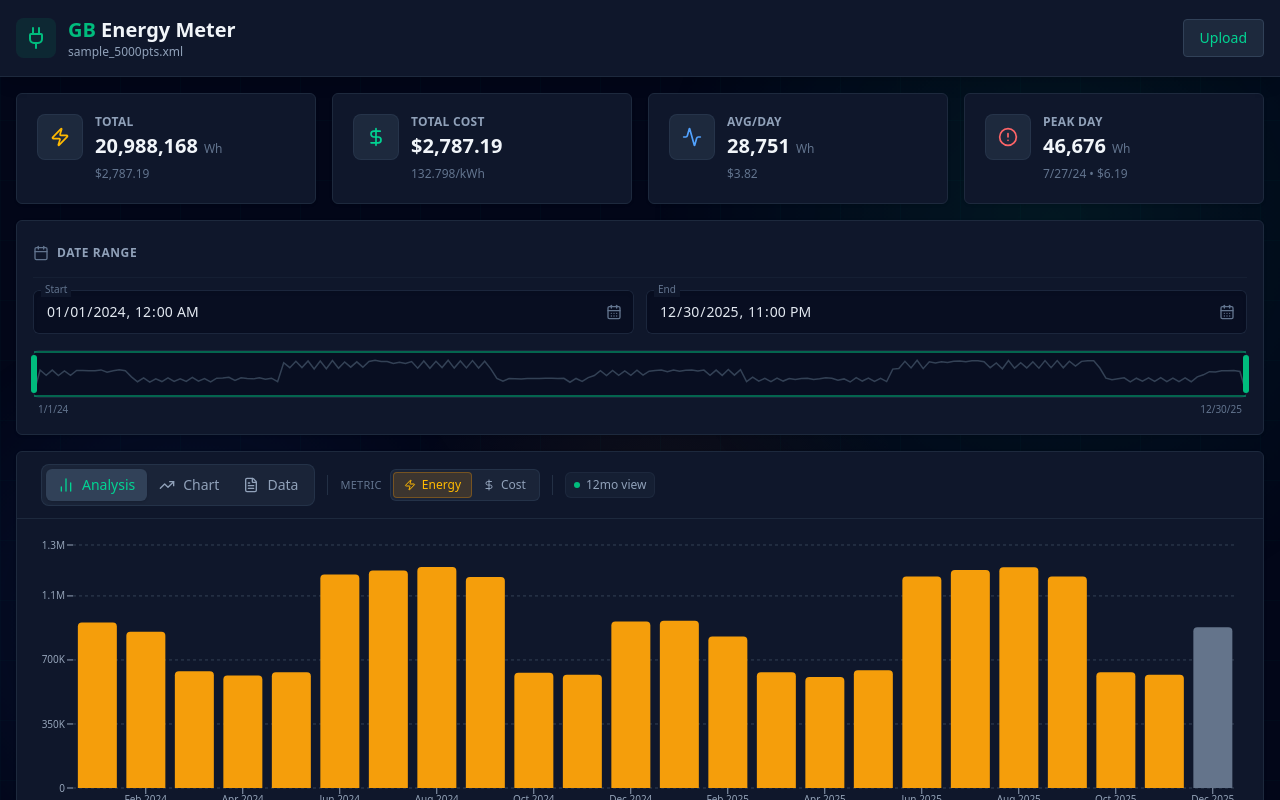
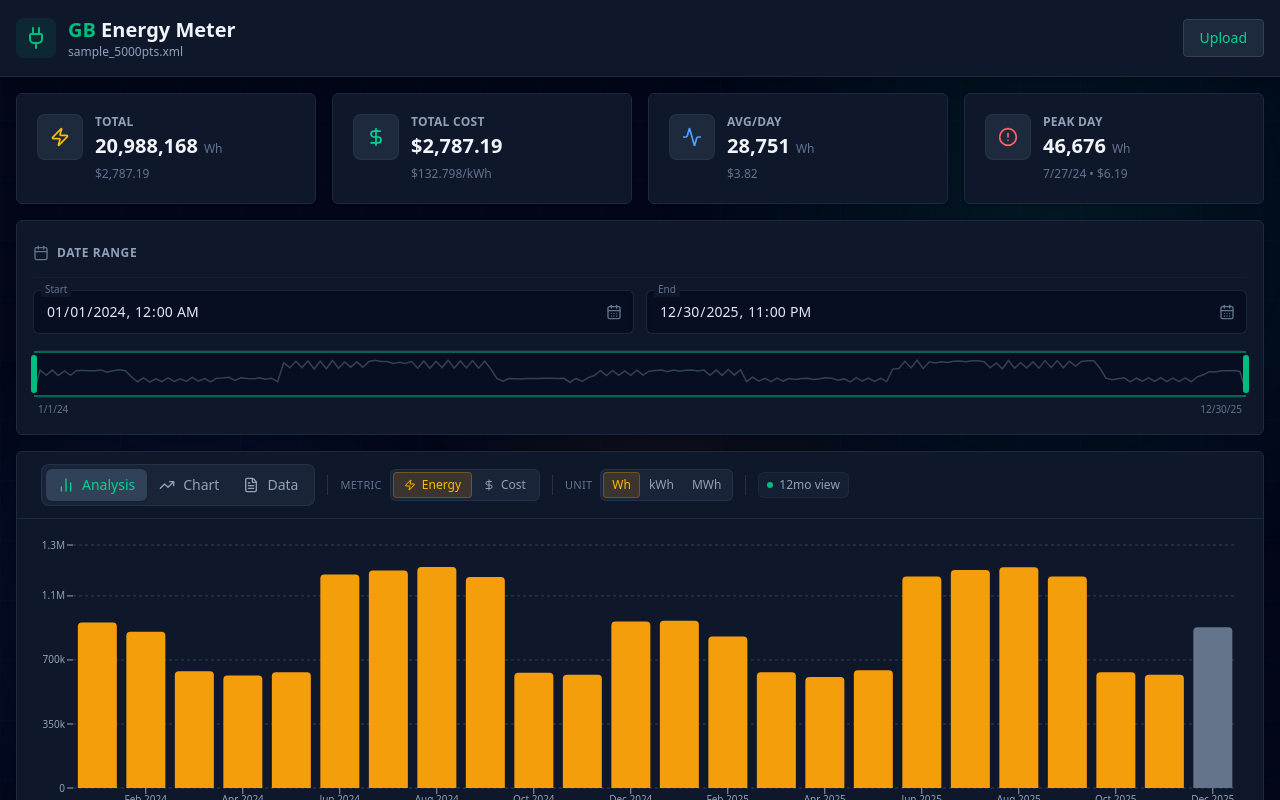
Before and after one commit to jekrch/energy-meter, a React (Vite) app: page / in a window 1280 px wide. Both pictures are taken after a click on the button "Load Demo (5,000 pts)". Shown: the top 800 px of the page. Built offline with nearby package versions, Linux system fonts and the light colour scheme.

Commit message:
unit selection

```diff
--- a/src/App.tsx
+++ b/src/App.tsx
@@ -6,6 +6,7 @@ import { type DataPoint, type TimeRange, type MetricMode, RESOLUTIONS } from './
 import { formatCost, toDollars } from './utils/formatters';
 import { formatShortDate, parseDateTimeLocal } from './utils/formatters';
 import { processDataAsync, parseGreenButtonXML, generateSampleData, downsampleLTTB, createBrushData } from './utils/dataUtils';
+import { type EnergyUnit, ENERGY_UNITS, formatEnergyValue, suggestUnit } from './utils/energyUnits';
 
 // Hooks
 import { useAnalysis } from './hooks/useAnalysis';
@@ -52,6 +53,7 @@ export default function App() {
   const processingRef = useRef(0);
 
   const [brushData, setBrushData] = useState<BrushDataPoint[]>([]);
+  const [energyUnit, setEnergyUnit] = useState<EnergyUnit>('Wh');
 
 
   // --- Effects & Data Logic ---
@@ -118,6 +120,13 @@ export default function App() {
     return new Date(chartData[0].timestamp * 1000).toDateString() !== new Date(chartData[chartData.length - 1].timestamp * 1000).toDateString();
   }, [chartData]);
 
+  useEffect(() => {
+    if (rawData && rawData.length > 0) {
+      const maxVal = Math.max(...rawData.map(d => d.value));
+      setEnergyUnit(suggestUnit(maxVal));
+    }
+  }, [rawData]);
+
   const stats = useMemo(() => {
     if (!viewData.length) return null;
 
@@ -161,17 +170,18 @@ export default function App() {
     const avgDailyCost = numDays > 0 ? Math.round(totalCost / numDays) : 0;
 
     return {
-      total: totalValue.toLocaleString(),
+      total: formatEnergyValue(totalValue, energyUnit),
       totalCost: formatCost(totalCost),
-      average: avgDailyValue.toLocaleString(),
+      average: formatEnergyValue(avgDailyValue, energyUnit),
       avgCost: formatCost(avgDailyCost),
-      peak: peakDay.value.toLocaleString(),
+      peak: formatEnergyValue(peakDay.value, energyUnit),
       peakCost: formatCost(peakDay.cost),
       peakDate: formatShortDate(peakDay.date),
       readings: viewData.length,
       numDays,
       range: `${formatShortDate(new Date(viewData[0].timestamp * 1000))} – ${formatShortDate(new Date(viewData[viewData.length - 1].timestamp * 1000))}`,
-      effectiveRate: `${effectiveRate.toFixed(3)}/kWh`
+      effectiveRate: `$${effectiveRate.toFixed(3)}/kWh`,
+      unit: energyUnit,
     };
   }, [viewData]);
 
@@ -294,10 +304,35 @@ export default function App() {
               <div className="space-y-4">
                 {/* Top Stats Cards */}
                 <div className="grid grid-cols-2 lg:grid-cols-4 gap-4">
-                <StatCard icon={<Zap className="w-5 h-5 text-amber-400" />} label={isZoomed ? "View Total" : "Total"} value={stats.total} unit="Wh" sub={stats.totalCost} />
-                <StatCard icon={<DollarSign className="w-5 h-5 text-emerald-400" />} label="Total Cost" value={stats.totalCost} sub={stats.effectiveRate} />
-                <StatCard icon={<Activity className="w-5 h-5 text-blue-400" />} label="Avg/Day" value={stats.average} unit="Wh" sub={stats.avgCost} />
-                <StatCard icon={<AlertCircle className="w-5 h-5 text-red-400" />} label="Peak Day" value={stats.peak} unit="Wh" sub={`${stats.peakDate} • ${stats.peakCost}`} />
+                  <StatCard
+                    icon={<Zap className="w-5 h-5 text-amber-400" />}
+                    label={isZoomed ? "View Total" : "Total"}
+                    value={stats.total}
+                    unit={stats.unit}
+                    sub={stats.totalCost}
+                  />
+                  <StatCard
+                    icon={<DollarSign className="w-5 h-5 text-emerald-400" />}
+                    label="Total Cost"
+                    value={stats.totalCost}
+                    sub={stats.effectiveRate}
+                  />
+
+                  <StatCard
+                    icon={<Activity className="w-5 h-5 text-blue-400" />}
+                    label="Avg/Day"
+                    value={stats.average}
+                    unit={stats.unit}
+                    sub={stats.avgCost}
+                  />
+
+                  <StatCard
+                    icon={<AlertCircle className="w-5 h-5 text-red-400" />}
+                    label="Peak Day"
+                    value={stats.peak}
+                    unit={stats.unit}  // Now uses selected unit
+                    sub={`${stats.peakDate} • ${stats.peakCost}`}
+                  />
                 </div>
 
                 {/* Date Controls */}
@@ -352,6 +387,30 @@ export default function App() {
                                 <DollarSign className="w-3 h-3" />
                                 <span className="hidden sm:inline">Cost</span>
                               </button>
+                            </div>
+                          </div>
+                        </>
+                      )}
+
+                      {/* Unit Selector - show for chart and analysis when in energy mode */}
+                      {(activeTab === 'chart' || activeTab === 'analysis') && metricMode === 'energy' && (
+                        <>
+                          <div className="hidden sm:block w-px h-5 bg-slate-700/60" />
+                          <div className="flex items-center gap-2">
+                            <span className="text-[11px] uppercase tracking-wide text-slate-500 font-medium hidden md:inline">Unit</span>
+                            <div className="flex bg-slate-800/80 p-0.5 rounded-md border border-slate-700/50">
+                              {ENERGY_UNITS.map(({ value, label }) => (
+                                <button
+                                  key={value}
+                                  onClick={() => setEnergyUnit(value)}
+                                  className={`px-2 py-1 text-xs font-medium rounded transition-all ${energyUnit === value
+                                    ? 'bg-amber-500/15 text-amber-400 border border-amber-500/30'
+                                    : 'text-slate-400 hover:text-slate-200 hover:bg-slate-700/50 border border-transparent'
+                                    }`}
+                                >
+                                  {label}
+                                </button>
+                              ))}
                             </div>
                           </div>
                         </>
@@ -422,6 +481,7 @@ export default function App() {
                           isProcessing={isProcessing}
                           spansMultipleDays={spansMultipleDays}
                           metricMode={metricMode}
+                          energyUnit={energyUnit}
                         />
                       </>
                     )}
@@ -449,6 +509,7 @@ export default function App() {
                           analysisDomain={analysisDomain}
                           metricMode={metricMode}
                           viewRange={viewRange}
+                          energyUnit={energyUnit}
                         />
                       </div>
                     )}
--- a/src/components/charts/MainChart.tsx
+++ b/src/components/charts/MainChart.tsx
@@ -3,9 +3,9 @@ import {
     AreaChart, Area, XAxis, YAxis, CartesianGrid, Tooltip, ResponsiveContainer
 } from 'recharts';
 import { Loader2 } from 'lucide-react';
-import { formatAxisValue } from '../../utils/formatters';
 import type { DataPoint } from '../../types';
 import { formatCost, formatCostAxis } from '../../utils/formatters';
+import { type EnergyUnit, formatEnergyValue, formatEnergyAxis } from '../../utils/energyUnits';
 
 export type MetricMode = 'energy' | 'cost';
 
@@ -15,6 +15,7 @@ interface MainChartProps {
     isProcessing: boolean;
     spansMultipleDays: boolean;
     metricMode: MetricMode;
+    energyUnit: EnergyUnit;
 }
 
 interface CustomTooltipProps {
@@ -22,9 +23,12 @@ interface CustomTooltipProps {
     payload?: Array<{ payload: DataPoint & { label?: string } }>;
     resolution?: string;
     metricMode: MetricMode;
+    energyUnit: EnergyUnit;
 }
 
-const CustomTooltip = React.memo(function CustomTooltip({ active, payload, resolution, metricMode }: CustomTooltipProps) {
+const CustomTooltip = React.memo(function CustomTooltip({
+    active, payload, resolution, metricMode, energyUnit
+}: CustomTooltipProps) {
     if (active && payload?.length) {
         const data = payload[0].payload;
         const hasCost = typeof data.cost === 'number' && data.cost > 0;
@@ -35,7 +39,8 @@ const CustomTooltip = React.memo(function CustomTooltip({ active, payload, resol
                     {data.fullDate || data.label}
                 </p>
                 <p className={`font-bold ${metricMode === 'energy' ? 'text-amber-400 text-lg' : 'text-slate-400 text-sm'}`}>
-                    {data.value.toLocaleString()} <span className="text-xs text-slate-500 font-normal">Wh</span>
+                    {formatEnergyValue(data.value, energyUnit)}{' '}
+                    <span className="text-xs text-slate-500 font-normal">{energyUnit}</span>
                 </p>
                 {hasCost && (
                     <p className={`font-semibold mt-1 ${metricMode === 'cost' ? 'text-emerald-400 text-lg' : 'text-slate-400 text-sm'}`}>
@@ -56,11 +61,16 @@ export const MainChart = React.memo(function MainChart({
     resolution,
     isProcessing,
     spansMultipleDays,
-    metricMode
+    metricMode,
+    energyUnit
 }: MainChartProps) {
     const chartColor = metricMode === 'energy' ? '#f59e0b' : '#10b981';
     const gradientId = metricMode === 'energy' ? 'colorEnergy' : 'colorCost';
-    const yAxisFormatter = metricMode === 'energy' ? formatAxisValue : formatCostAxis;
+
+    // Use unit-aware formatter for energy, existing formatter for cost
+    const yAxisFormatter = metricMode === 'energy'
+        ? (val: number) => formatEnergyAxis(val, energyUnit)
+        : formatCostAxis;
 
     return (
         <div className="absolute inset-0 flex flex-col min-h-[300px]">
@@ -89,7 +99,9 @@ export const MainChart = React.memo(function MainChart({
                             tickLine={true}
                             axisLine={false}
                             minTickGap={40}
-                            tickFormatter={(val) => (resolution === 'RAW' || resolution === 'HOURLY') ? (spansMultipleDays ? val : val.split(', ')[1] || val) : val}
+                            tickFormatter={(val) => (resolution === 'RAW' || resolution === 'HOURLY')
+                                ? (spansMultipleDays ? val : val.split(', ')[1] || val)
+                                : val}
                         />
                         <YAxis
                             stroke="#94a3b8"
@@ -99,7 +111,13 @@ export const MainChart = React.memo(function MainChart({
                             tickFormatter={yAxisFormatter}
                             width={50}
                         />
-                        <Tooltip content={<CustomTooltip resolution={resolution} metricMode={metricMode} />} />
+                        <Tooltip content={
+                            <CustomTooltip
+                                resolution={resolution}
+                                metricMode={metricMode}
+                                energyUnit={energyUnit}
+                            />
+                        } />
                         <Area
                             type="monotone"
                             dataKey={metricMode === 'energy' ? 'value' : 'cost'}
--- /dev/null
+++ b/src/utils/energyUnits.ts
@@ -0,0 +1,50 @@
+export type EnergyUnit = 'Wh' | 'kWh' | 'MWh';
+
+export const ENERGY_UNITS: { value: EnergyUnit; label: string; divisor: number }[] = [
+  { value: 'Wh', label: 'Wh', divisor: 1 },
+  { value: 'kWh', label: 'kWh', divisor: 1000 },
+  { value: 'MWh', label: 'MWh', divisor: 1000000 },
+];
+
+export function convertEnergy(valueInWh: number, unit: EnergyUnit): number {
+  const config = ENERGY_UNITS.find(u => u.value === unit)!;
+  return valueInWh / config.divisor;
+}
+
+export function formatEnergyValue(valueInWh: number, unit: EnergyUnit, decimals?: number): string {
+  const converted = convertEnergy(valueInWh, unit);
+
+  // Auto-determine decimals based on unit if not specified
+  const d = decimals ?? (unit === 'Wh' ? 0 : unit === 'kWh' ? 1 : 2);
+
+  if (unit === 'Wh') {
+    return Math.round(converted).toLocaleString();
+  }
+  return converted.toLocaleString(undefined, {
+    minimumFractionDigits: d,
+    maximumFractionDigits: d
+  });
+}
+
+export function formatEnergyAxis(valueInWh: number, unit: EnergyUnit): string {
+  const converted = convertEnergy(valueInWh, unit);
+
+  if (unit === 'MWh') {
+    return converted.toFixed(1);
+  }
+  if (unit === 'kWh') {
+    if (converted >= 1000) return `${(converted / 1000).toFixed(1)}k`;
+    return converted.toFixed(0);
+  }
+  // Wh
+  if (converted >= 1000000) return `${(converted / 1000000).toFixed(1)}M`;
+  if (converted >= 1000) return `${(converted / 1000).toFixed(0)}k`;
+  return converted.toFixed(0);
+}
+
+// Suggest best unit based on max value in dataset
+export function suggestUnit(maxValueInWh: number): EnergyUnit {
+  if (maxValueInWh >= 1000000) return 'MWh';
+  if (maxValueInWh >= 10000) return 'kWh';
+  return 'Wh';
+}
```
Also changed, not shown: src/components/dashboard/AnalysisPanel.tsx (+14 -8 lines). Lines whose indentation alone changed are shown as unchanged.
